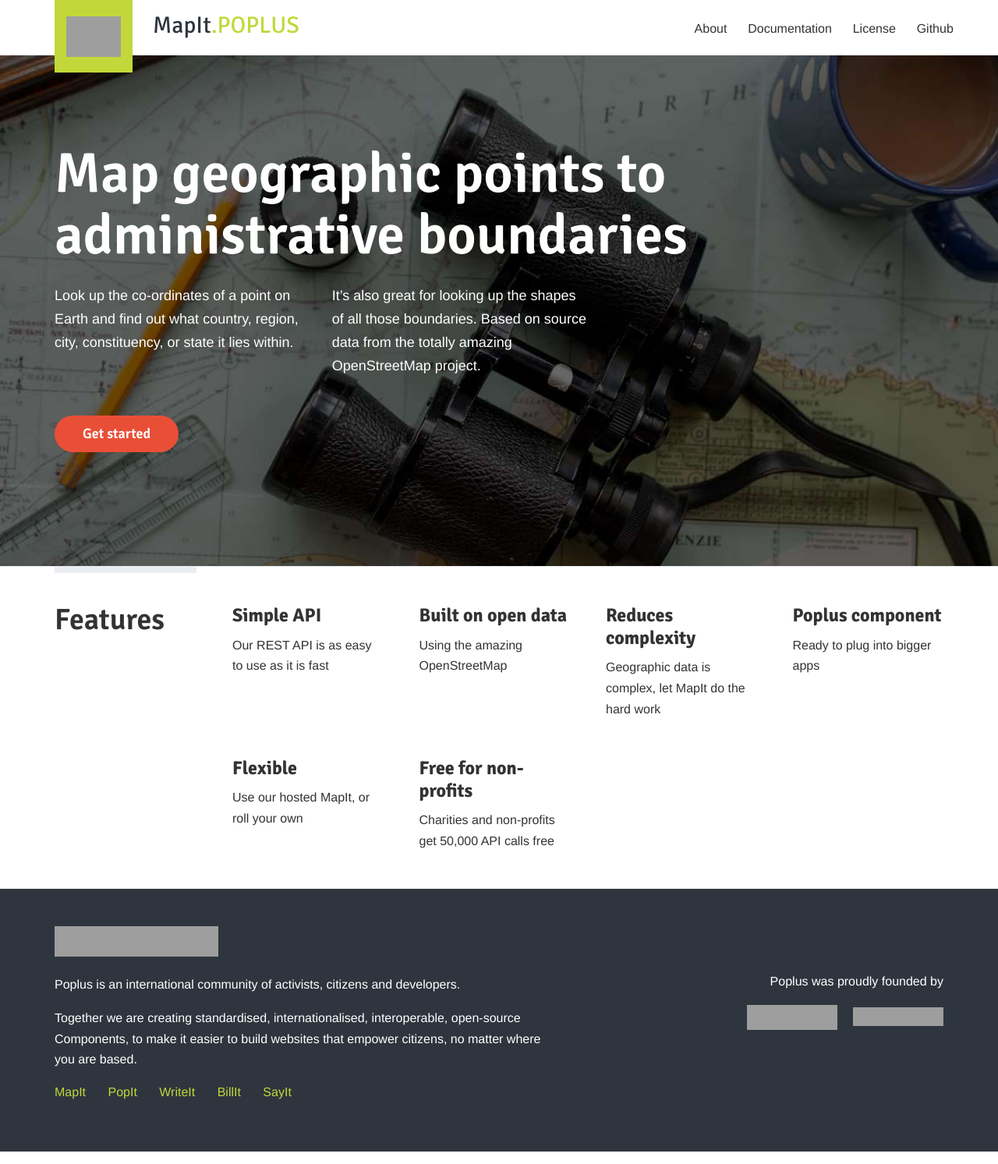
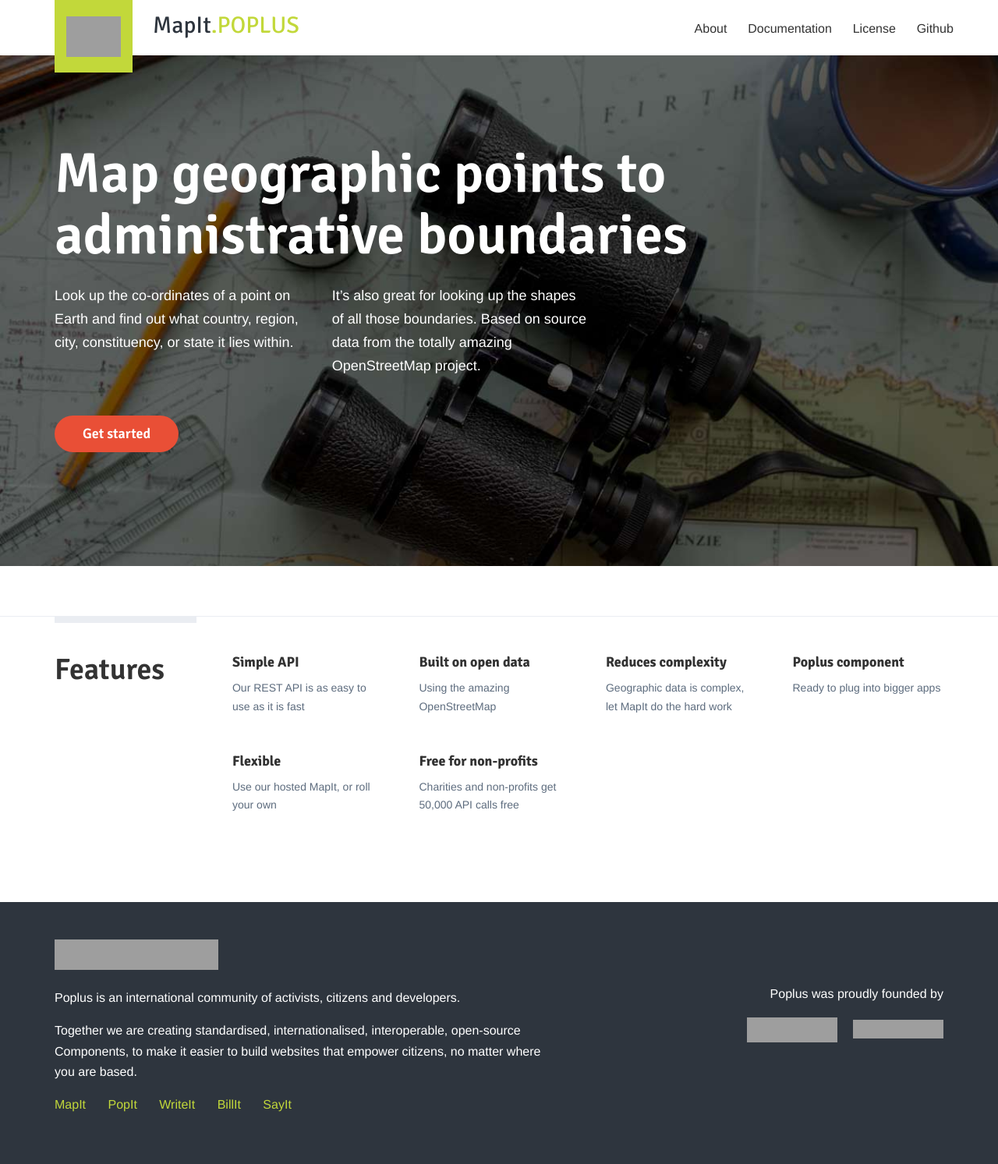
Before and after one commit to mysociety/mapit.poplus.org, a Jekyll site: the page built from index.html, in a window 1280 px wide. Shown: the whole page at 78% size. Built offline with Jekyll 4.4.1, drawn with Linux system fonts in a browser that asks for light colours; Markdown is read by kramdown in place of the engine named in the settings; grey boxes are pictures that could not be loaded.

Commit message:
update to latest version of poplus-theme

```diff
--- a/css/global.css
+++ b/css/global.css
@@ -982,6 +982,9 @@
       .column-one-of-two:nth-child(even) {
         margin-right: 0; } }
 
+.layout-full-width-left-heading {
+  margin-top: 2em;
+  margin-bottom: 2em; }
   .layout-full-width-left-heading:before, .layout-full-width-left-heading:after {
     content: " ";
     /* 1 */
@@ -991,7 +994,9 @@
     clear: both; }
   @media (min-width: 50em) {
     .layout-full-width-left-heading {
-    border-top: 1px solid #eaedf2; } }
+      border-top: 1px solid #eaedf2;
+      margin-top: 4em;
+      margin-bottom: 4em; } }
   @media (min-width: 50em) {
     .layout-full-width-left-heading .heading-column {
       width: 16%;
@@ -1001,11 +1006,25 @@
     padding-top: 1em; }
     @media (min-width: 50em) {
       .layout-full-width-left-heading .content-column {
-      padding-top: 3em; } }
-  @media (min-width: 50em) {
-    .layout-full-width-left-heading .content-column {
+        padding-top: 3em;
         width: 80%;
         float: left; } }
+
+.layout-full-width-inverse {
+  margin-top: 0;
+  margin-bottom: 0;
+  padding-top: 2em;
+  padding-bottom: 3em;
+  background-color: #2e353e;
+  color: #fff; }
+  @media (min-width: 50em) {
+    .layout-full-width-inverse {
+      padding-top: 3em;
+      padding-bottom: 4em; } }
+  .layout-full-width-inverse .read-more {
+    color: #fff; }
+    .layout-full-width-inverse .read-more:hover, .layout-full-width-inverse .read-more:active, .layout-full-width-inverse .read-more:focus {
+      color: #e94f36; }
 
 .left-heading {
   padding-top: 1em; }
@@ -1019,6 +1038,28 @@
     padding-top: 2.8em;
     border-top: none; } }
 
+.read-more {
+  position: absolute;
+  bottom: 0;
+  right: 0;
+  color: #5d6c7e;
+  text-decoration: underline; }
+
+.column-one-of-four h3 {
+  font-size: 1.125em; }
+.column-one-of-four p {
+  font-size: 0.875em;
+  color: #5d6c7e; }
+  .layout-full-width-inverse .column-one-of-four p {
+    color: #a4b1c2; }
+
+.final-call-to-action {
+  background-color: #eaedf2;
+  text-align: center;
+  padding: 4em 0; }
+  .final-call-to-action h2 {
+    margin-bottom: 0.66em; }
+
 .hero {
   background-image: url("../assets/img/hero-a.jpg"); }
   @media (min-width: 33.75em) {
```
Lines whose indentation alone changed are shown as unchanged.
